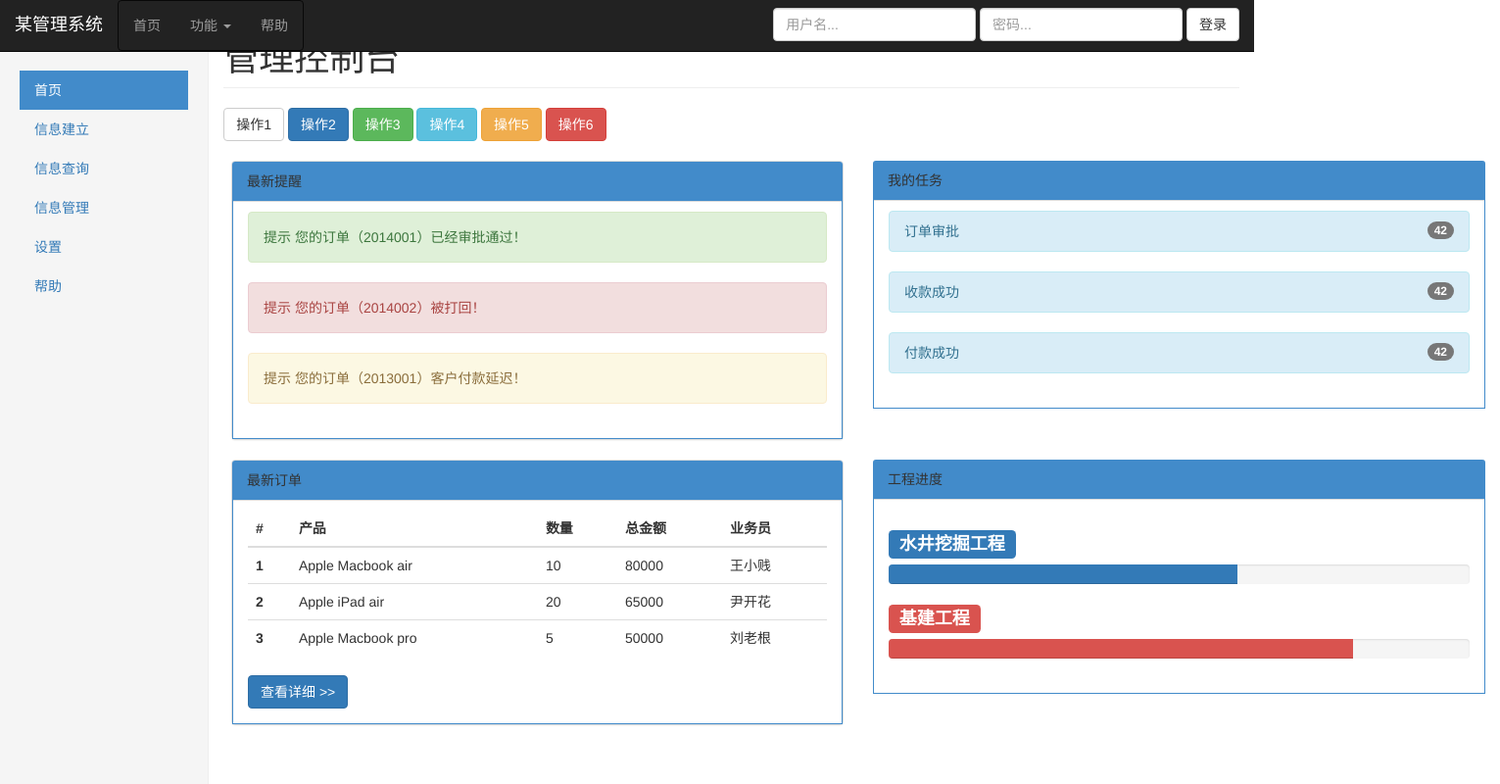
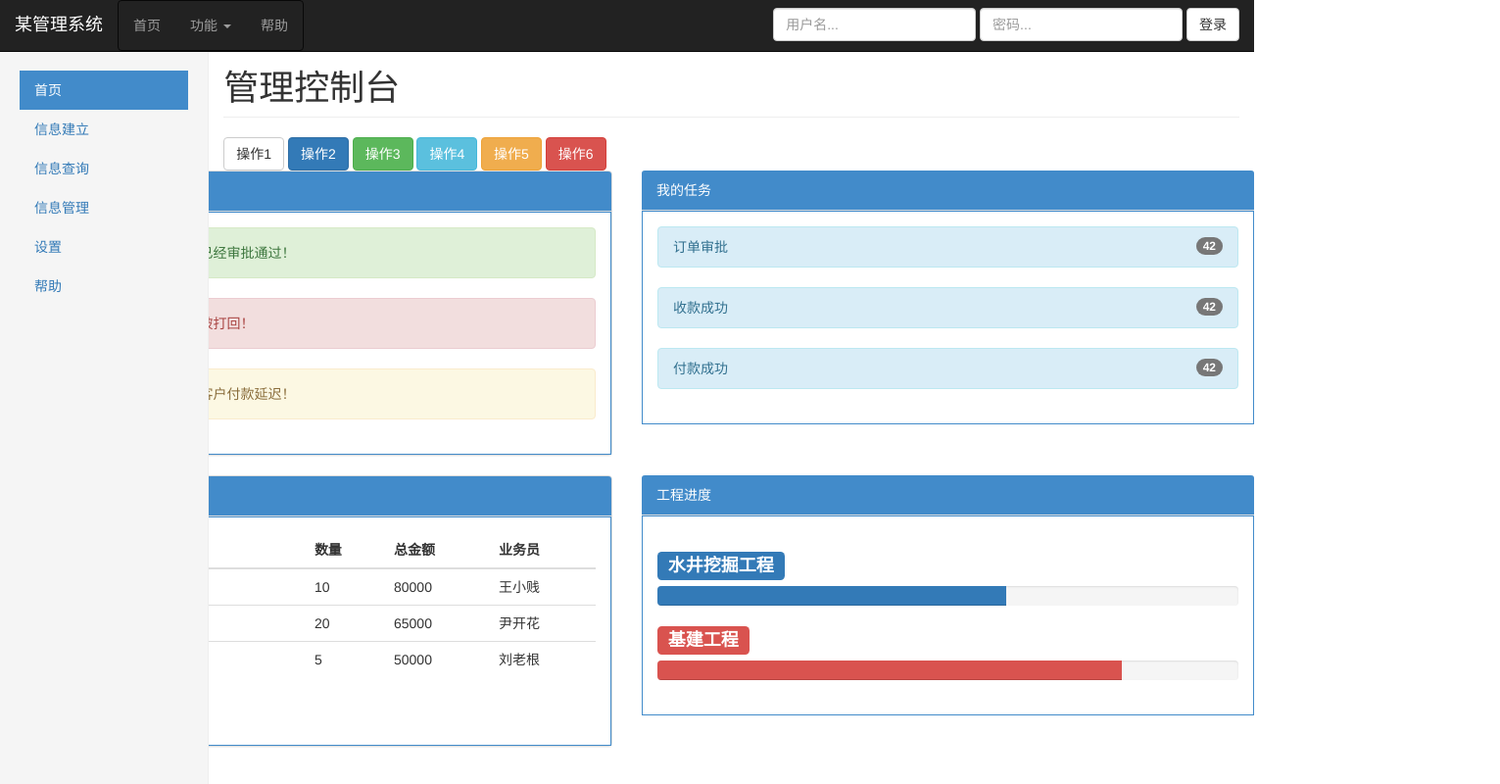
Before and after one commit to liucaiyu/exam, a plain HTML site: page index.html in a window 1280 px wide. Shown: the whole page at 98% size, 1531 px wide, since content can reach past the window. Drawn offline with Linux system fonts and the light colour scheme.

Commit message:
Update bs.css

```diff
--- a/css/bs.css
+++ b/css/bs.css
@@ -1,6 +1,3 @@
-.sidebar {
-  display: none;
-}
 @media (min-width: 768px) {
   .sidebar {
     position: fixed;
@@ -22,20 +19,23 @@
   color: #fff;
   background-color: #428bca;
 }
-.row{
-  top: 20px;
-  position: relative;
-  left: 236px;
+.page-header {
+  margin: 70px 0 20px;
 }
 .panel-body{
   border: 1px solid #428BCA;
 }
 .panel-default > .panel-heading {
   background-color: #428BCA;
+  color: #FFF;
 }
 .dropdown-menu {
   z-index: 1001;
 }
-.panel-body{
-  margin-top: -6px;
+.collapse .nav li .sy{
+  color: red;
 }
+.navbar-inverse .navbar-nav>li>.sy {
+    color: #fff;
+    background: black;
+}
```
